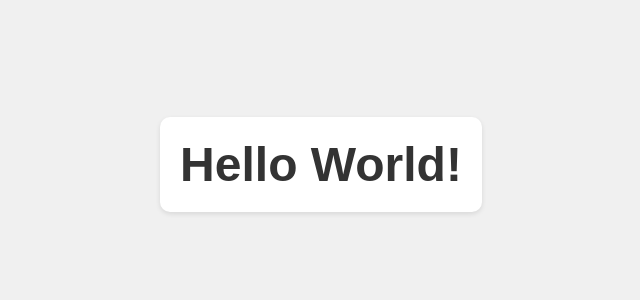
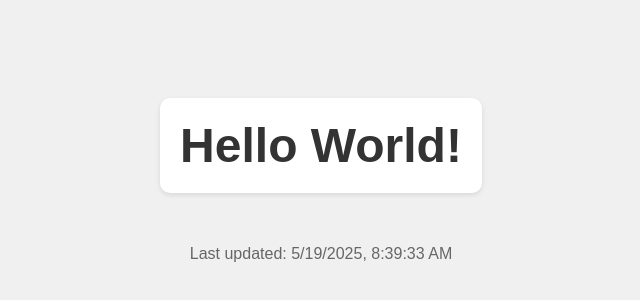
Before and after one commit to MrFumbison/gitActions, a website: page public/index.html in a window 1280 px wide. Shown: the part 236-536 px from the top of the page, without its empty margins (319-959 px from the left). Drawn offline with Linux system fonts and the light colour scheme.

Commit message:
Add timestamp to verify CI/CD

```diff
--- a/public/index.html
+++ b/public/index.html
@@ -8,6 +8,7 @@
         body {
             font-family: Arial, sans-serif;
             display: flex;
+            flex-direction: column;
             justify-content: center;
             align-items: center;
             height: 100vh;
@@ -23,9 +24,18 @@
             background-color: white;
             box-shadow: 0 2px 5px rgba(0,0,0,0.1);
         }
+        .timestamp {
+            margin-top: 20px;
+            color: #666;
+            font-size: 1rem;
+        }
     </style>
 </head>
 <body>
     <h1>Hello World!</h1>
+    <div class="timestamp">Last updated: <span id="timestamp"></span></div>
+    <script>
+        document.getElementById('timestamp').textContent = new Date().toLocaleString();
+    </script>
 </body>
 </html>
```
